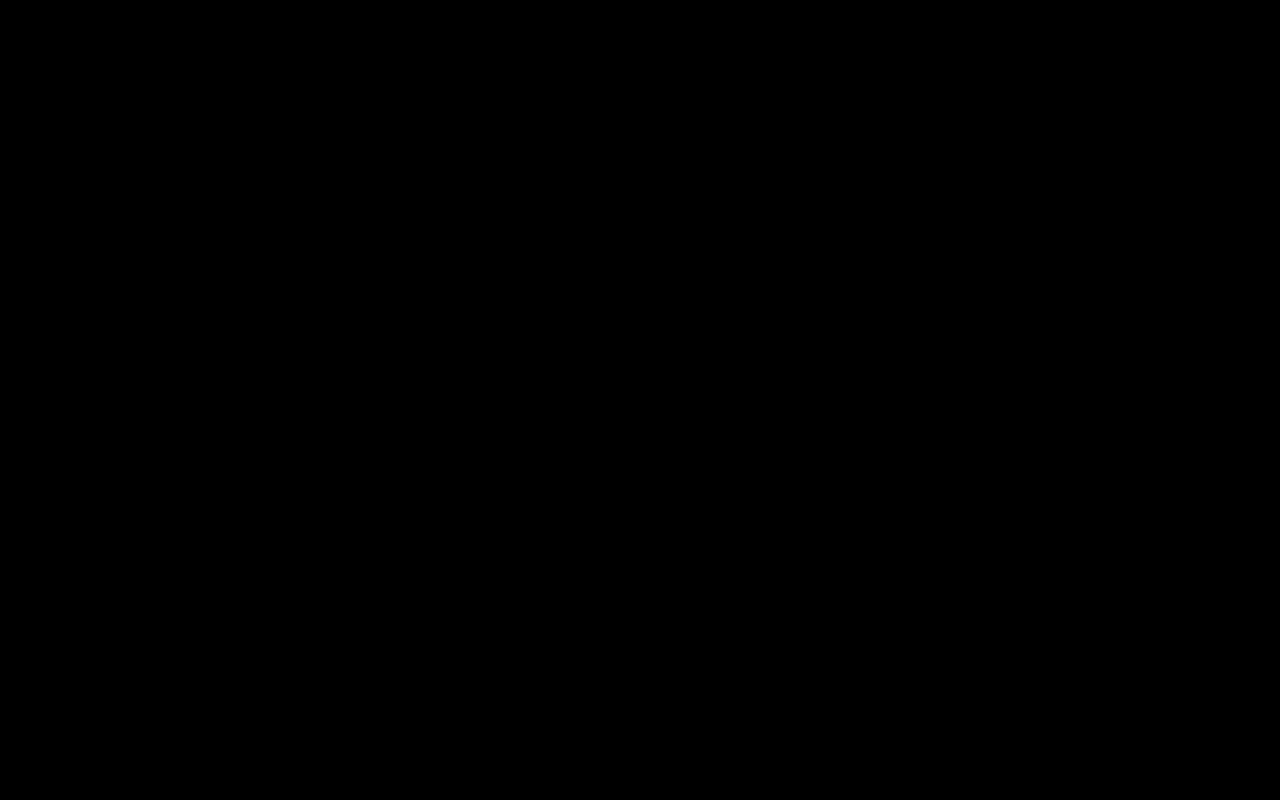
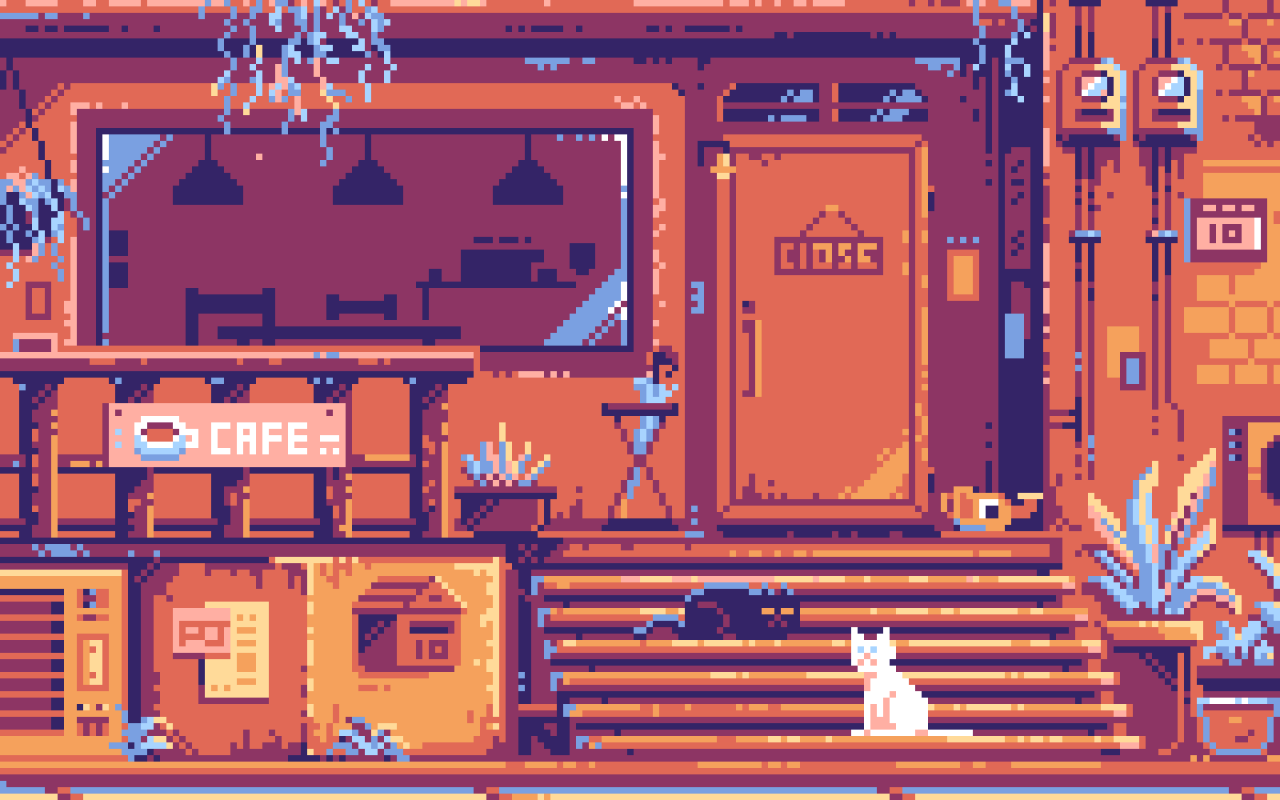
Before and after one commit to MelisaSperanza/PortfolioLanding, a React (Create React App) app: page /about in a window 1280 px wide. Before the commit this address had no page. Built offline with nearby package versions, Linux system fonts and the light colour scheme.

Commit message:
Portfolio layout update

```diff
--- a/src/App.js
+++ b/src/App.js
@@ -1,14 +1,16 @@
 import { BrowserRouter, Routes, Route } from "react-router-dom";
 
 import Home from "./pages/Home";
-
+import About from "./pages/About";
+import Contact from "./pages/Contact";
 
 function App() {
   return (
     <BrowserRouter>
       <Routes>
         <Route path="/" element={<Home />} />
-
+        <Route path="/about" element={<About />} />
+        <Route path="/contact" element={<Contact />} />
       </Routes>
     </BrowserRouter>
   );
--- /dev/null
+++ b/src/pages/About.js
@@ -0,0 +1,12 @@
+import '../styles/about.css'
+
+
+
+export default function About() {
+  return (
+    <div className="kitties-background">
+
+    </div>
+
+    );
+}
--- /dev/null
+++ b/src/pages/Contact.js
@@ -0,0 +1,12 @@
+import '../styles/about.css'
+
+
+
+export default function Contact() {
+  return (
+    <div className="kitties-background-2">
+
+    </div>
+
+    );
+}
--- a/src/pages/Home.js
+++ b/src/pages/Home.js
@@ -1,12 +1,14 @@
 import '../styles/home.css'
+
+import { Link } from "react-router-dom";
 
 import SpaceBackground from '../components/SpaceBackground'
 import StarsLayer from '../components/StarsLayer'
 import PlanetProjectsCard from '../components/PlanetProjectsCard'
-import OrbitItem from '../components/OrbitItem'
 import SatelliteContactCard from '../components/SatelliteContactCard'
 import EarthAboutCard from '../components/EarthAboutCard'
 import JupiterCVCard from '../components/JupiterCVCard'
+
 
 export default function Home() {
   return (
@@ -18,19 +20,38 @@ export default function Home() {
 
 
         <div className="planet-card">
-            <PlanetProjectsCard />
+
+            <a
+                href="https://github.com/MelisaSperanza"
+                target="_blank"
+                rel="noopener noreferrer"
+            >
+                <PlanetProjectsCard />
+            </a>
         </div>
 
         <div className="satellite-card">
-            <SatelliteContactCard/>
+            <Link to="/contact">
+                <SatelliteContactCard/>
+            </Link>
         </div>
 
         <div className="earth-card">
-            <EarthAboutCard/>
+            <Link to="/about">
+                <EarthAboutCard/>
+            </Link>
         </div>
 
         <div className="jupiter-card">
+            <a
+                href="https://linkedin.com/in/melisa-speranza"
+                target="_blank"
+                rel="noopener noreferrer"
+            >
+
+
             <JupiterCVCard/>
+            </a>
         </div>
 
 
--- /dev/null
+++ b/src/styles/about.css
@@ -0,0 +1,26 @@
+
+.kitties-background{
+width: 100vw;
+  height: 100vh;
+  background-image:
+    url('/public/fondoGatitos.gif');
+
+background-size: cover;
+
+  background-position: center;
+  background-repeat: no-repeat;
+  overflow: hidden;
+}
+
+.kitties-background-2{
+width: 100vw;
+  height: 100vh;
+  background-image:
+    url('/public/fondoGatitos2.gif');
+
+background-size: cover;
+
+  background-position: center;
+  background-repeat: no-repeat;
+  overflow: hidden;
+}
--- /dev/null
+++ b/src/styles/cv.css
@@ -0,0 +1,33 @@
+@import url('https://fonts.googleapis.com/css2?family=Press+Start+2P&display=swap');
+
+* {
+  margin: 0;
+  padding: 0;
+  box-sizing: border-box;
+}
+
+body {
+  background: rgb(23, 1, 51);
+  overflow: hidden;
+}
+
+.home {
+  position: relative;
+  width: 100vw;
+  height: 100vh;
+  overflow: hidden;
+  font-family: 'Press Start 2P', cursive;
+}
+
+.space-background {
+  position: absolute;
+  inset: 0;
+
+  background-image:
+    url('/public/starryBackground2.jpg');
+
+  background-size: cover;
+  background-position: center;
+
+  z-index: 0;
+}
--- a/src/styles/home.css
+++ b/src/styles/home.css
@@ -132,15 +132,6 @@ body {
   transform: scale(1.5);
 }
 
-/* POSICIONES RELATIVAS A LA ÓRBITA */
-
-.cv {
-  top: 50%;
-  right: 10%;
-  transform: translateY(-50%);
-}
-
-
 
 /*Satélite contacto*/
 
@@ -187,6 +178,7 @@ body {
   filter: brightness(1.1);
 
 }
+
 
 @keyframes satelliteFloat {
 
```
Also changed, not shown: public/fondoGatitos.gif (added), public/fondoGatitos2.gif (added).
